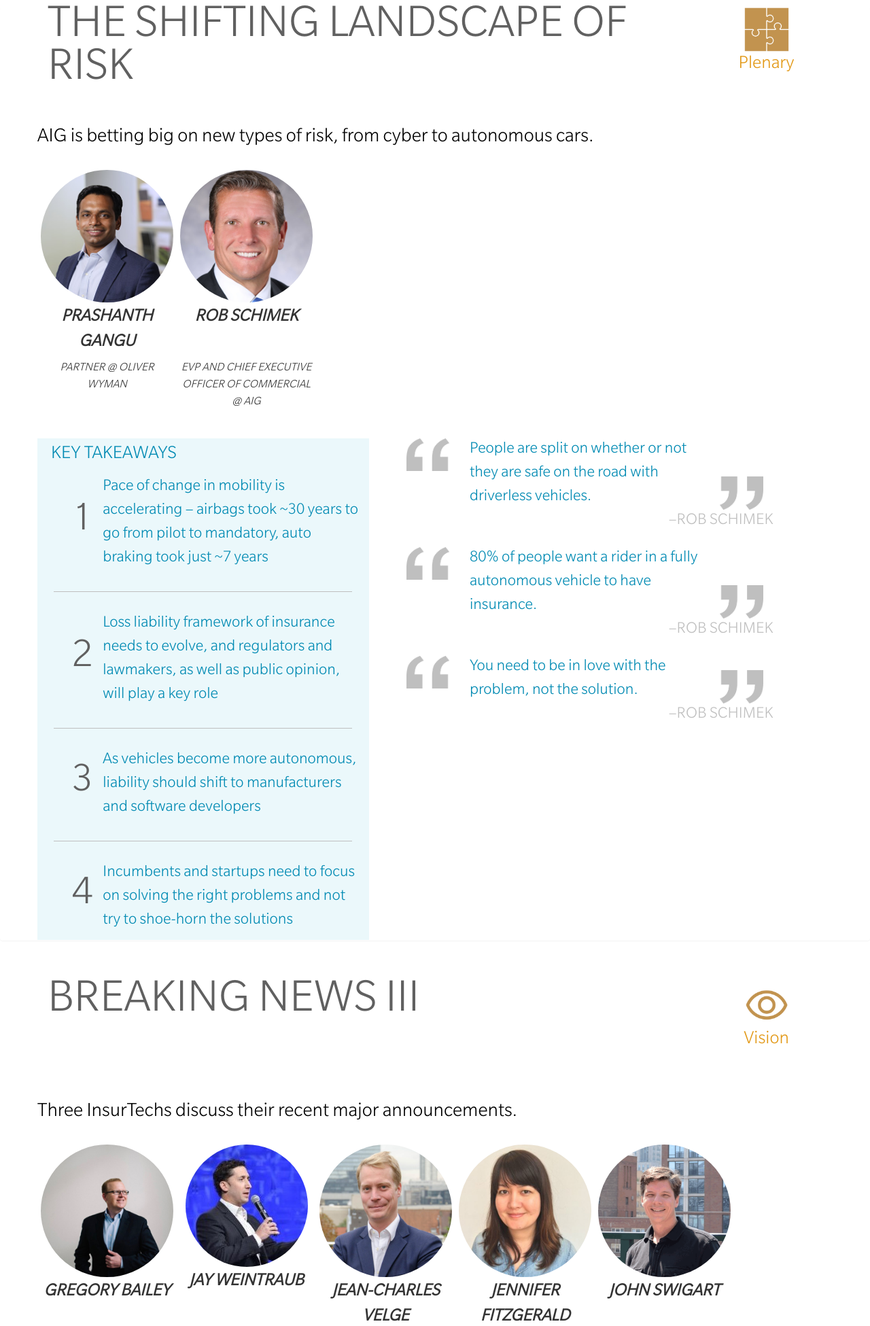
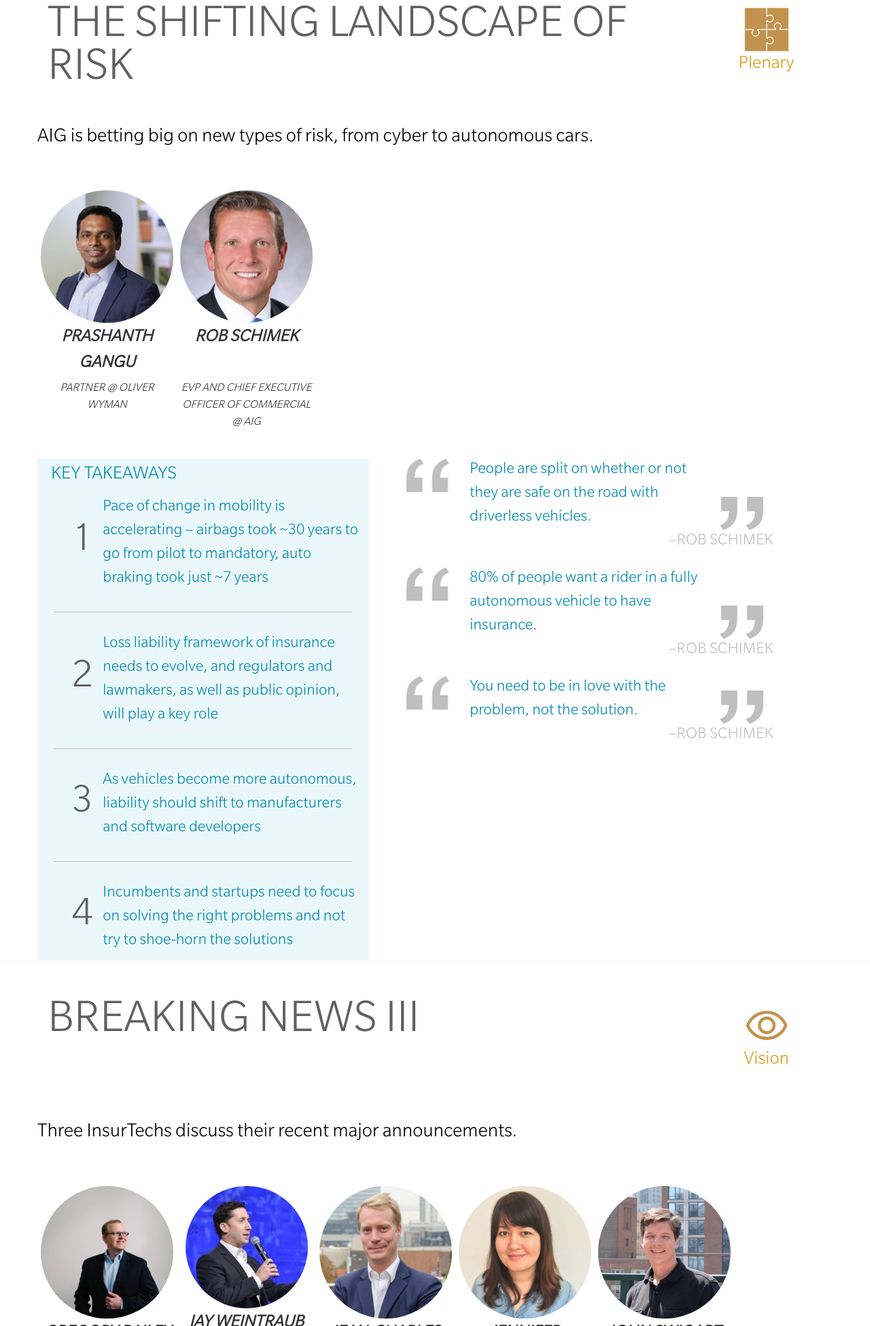
Before and after one commit to Bobstin/itcsummary, a Django app: a page that uses contentsummary/templates/contentsummary/all_sessions_no_resize.html in a window 1280 px wide. Shown: the part 2665-4616 px from the top of the page at 68% size. Run offline with Django 3.2, Linux system fonts and the light colour scheme; data comes from the database, SQL or seed files in the repository; some libraries are stand-ins or nearby versions.

Commit message:
Adds space after high level summary

```diff
--- a/contentsummary/static/contentsummary/contentsummary.css
+++ b/contentsummary/static/contentsummary/contentsummary.css
@@ -35,6 +35,7 @@ body {
 .highsummary{
 	margin-bottom: 20px;
 	color: black;
+	min-height: 12%;
 }
 
 .speaker{
```
